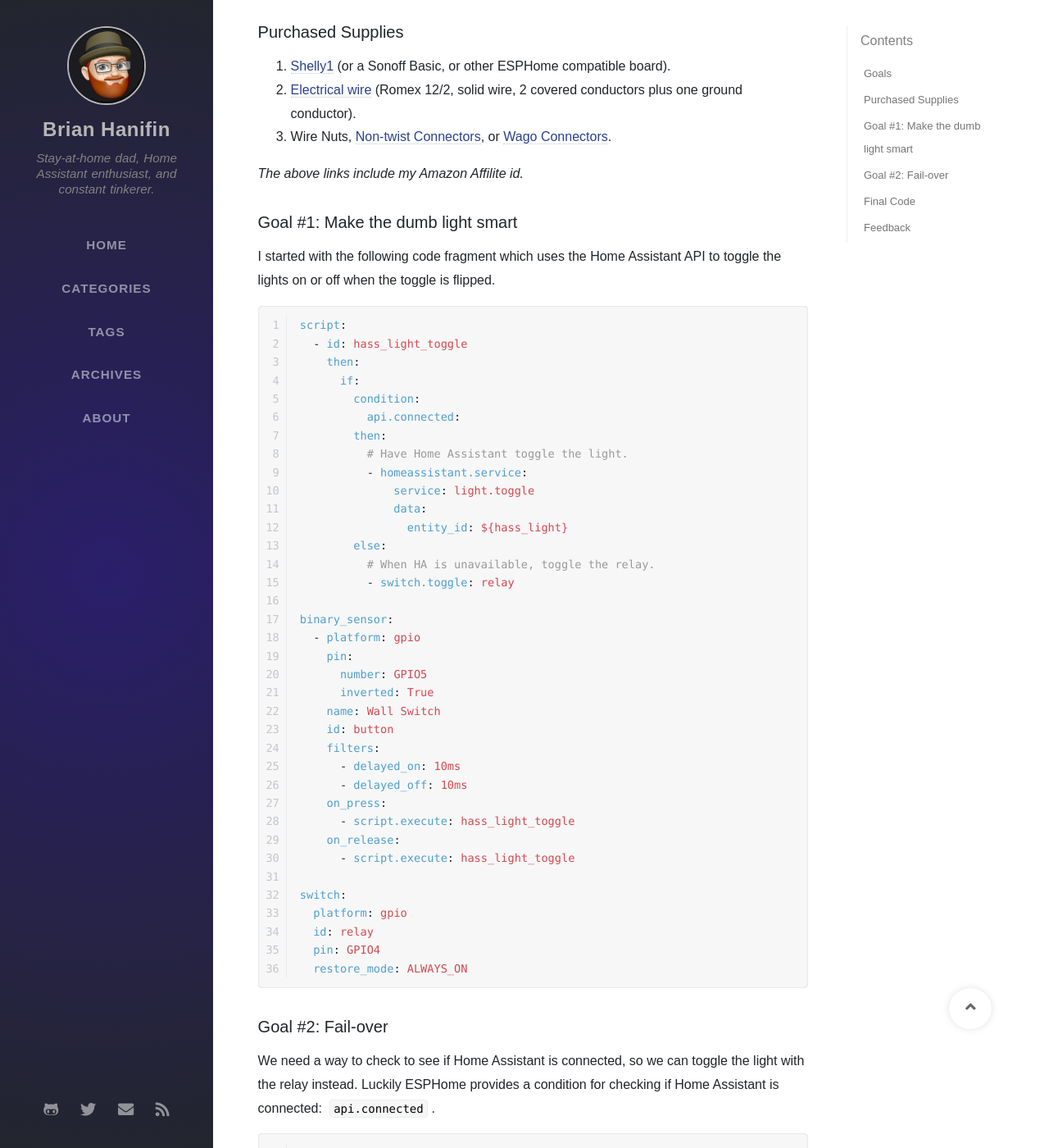
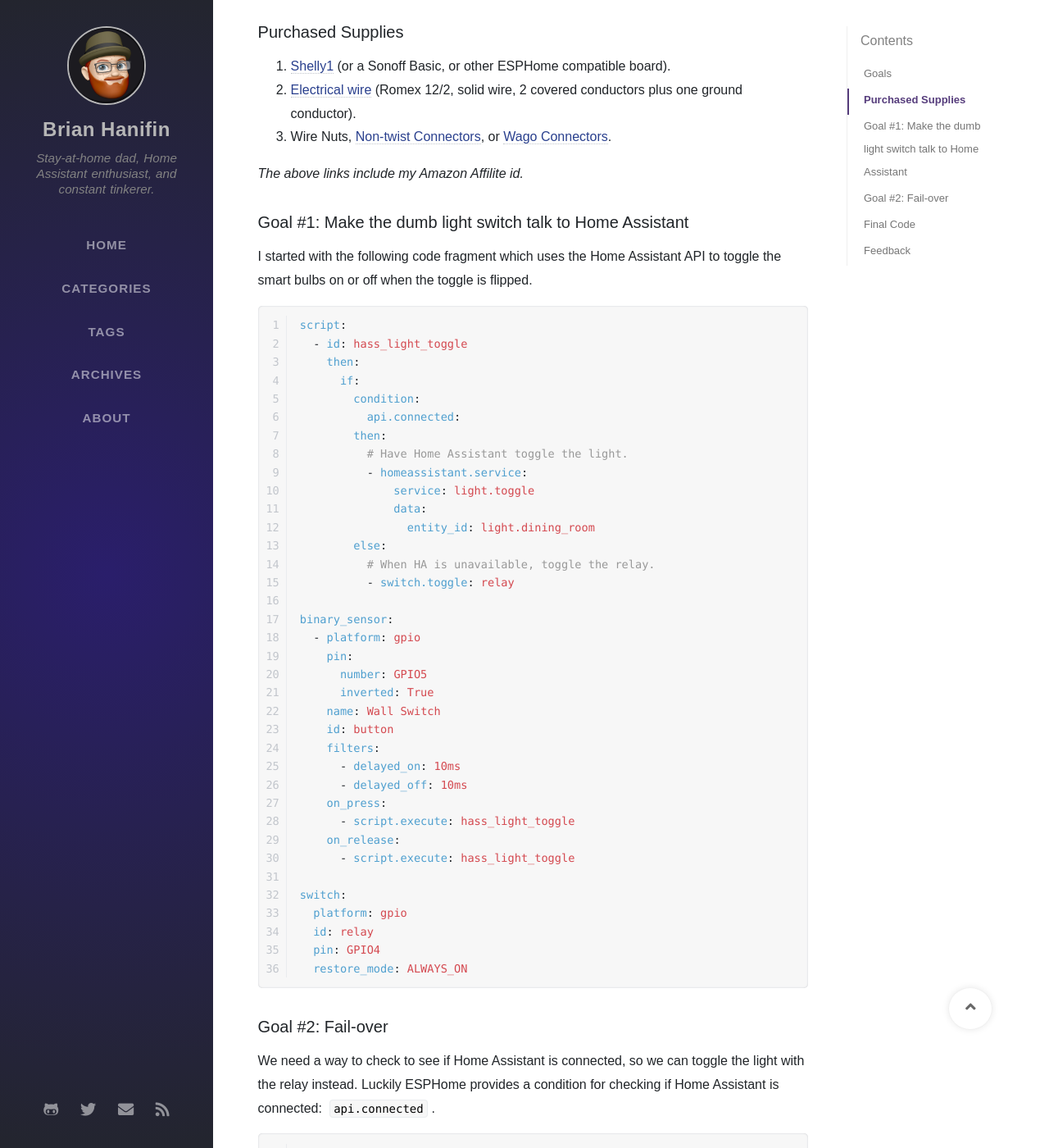
Before and after one commit to brianhanifin/brianhanifin.com, a Jekyll site: the page built from _posts/2019-12-11-esphome-shelly1-dumb-light-switch-smart.md, in a window 1280 px wide and 1400 px high, scrolled down 496 px. Shown: the whole window at 82% size. Built offline with Jekyll 4.4.1, drawn with Linux system fonts in a browser that asks for light colours; nearby versions of some CDN libraries; some web fonts are replaced; comment, search, counter and statistics services are not loaded; some of the changed text lies outside the part shown.

Commit message:
more revisions, my work never is done. :)

````diff
--- a/_posts/2019-12-11-esphome-shelly1-dumb-light-switch-smart.md
+++ b/_posts/2019-12-11-esphome-shelly1-dumb-light-switch-smart.md
@@ -11,7 +11,8 @@
 
 ### Goals
 
-1. Create a light switch that is decoupled from power delivery so the 9 Hue Bulbs in my Dining Room Chandelier can always be powered, while allowing use of the light switch on/off paddle.
+1. Create a light switch that is decoupled from power delivery so the 9 Hue Bulbs in my Dining Room Chandelier can always be powered,
+while allowing use of the light switch on/off paddle.
 2. Provide a fail-over mechanism that allows the switch to operate even when Home Assistant is unavailable.
 
 ### Purchased Supplies
@@ -22,9 +23,9 @@
 
 *The above links include my Amazon Affilite id.*
 
-### Goal #1: Make the dumb light smart
+### Goal #1: Make the dumb light switch talk to Home Assistant
 
-I started with the following code fragment which uses the Home Assistant API to toggle the lights on or off when the toggle is flipped.
+I started with the following code fragment which uses the Home Assistant API to toggle the smart bulbs on or off when the toggle is flipped.
 
 ```yaml
 script:
@@ -38,7 +39,7 @@
           - homeassistant.service:
               service: light.toggle
               data:
-                entity_id: ${hass_light}
+                entity_id: light.dining_room
         else:
           # When HA is unavailable, toggle the relay.
           - switch.toggle: relay
@@ -76,7 +77,7 @@
   then:
 ```
 
-Next, we check to see if the relay is on, and if it is off turn it on. We need the relay to be on before Home Assistant can turn our Home Assistant controlled smart lights on (in this case Phillips Hue).
+Next, we check to see if the relay is on, and if it is off turn it on. We need the relay to be on before Home Assistant can turn on our smart bulbs on.
 
 > **Note**
 >
````
